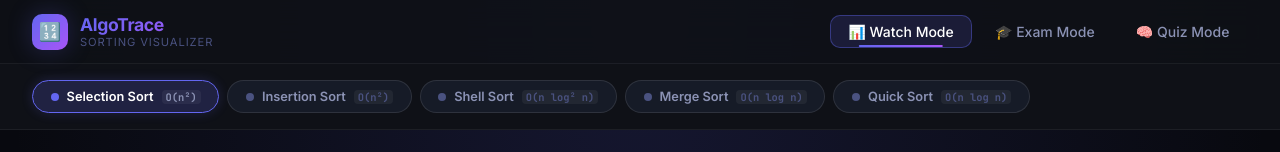
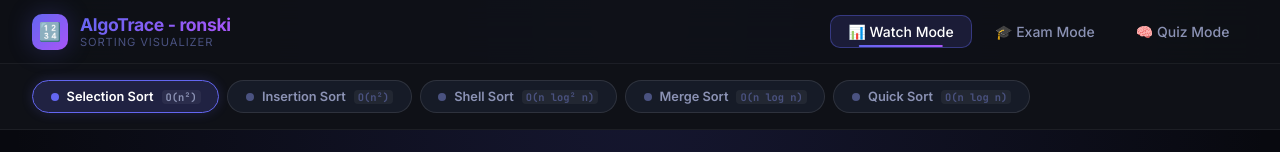
Before and after one commit to auauron/algo-visualizer, a React (Vite) app: page / in a window 1280 px wide. Shown: the top 152 px of the page. Built offline with nearby package versions, Linux system fonts and the light colour scheme.

Commit message:
last push

```diff
--- a/src/App.jsx
+++ b/src/App.jsx
@@ -23,7 +23,7 @@ export default function App() {
         <div className="header-logo">
           <div className="logo-icon">🔢</div>
           <div>
-            <div className="logo-text">AlgoTrace</div>
+            <div className="logo-text">AlgoTrace - ronski</div>
             <div className="logo-sub">Sorting Visualizer</div>
           </div>
         </div>
```
